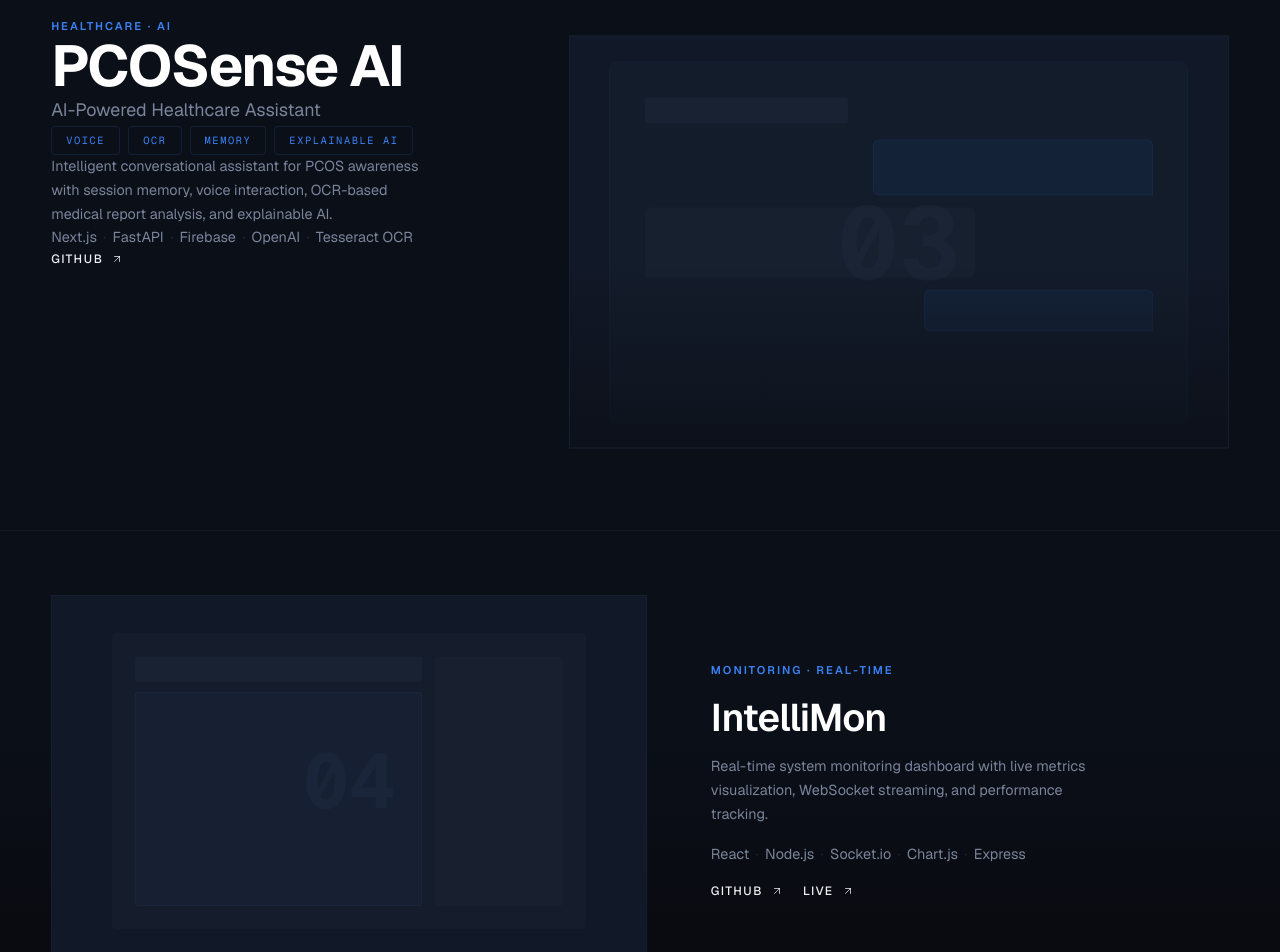
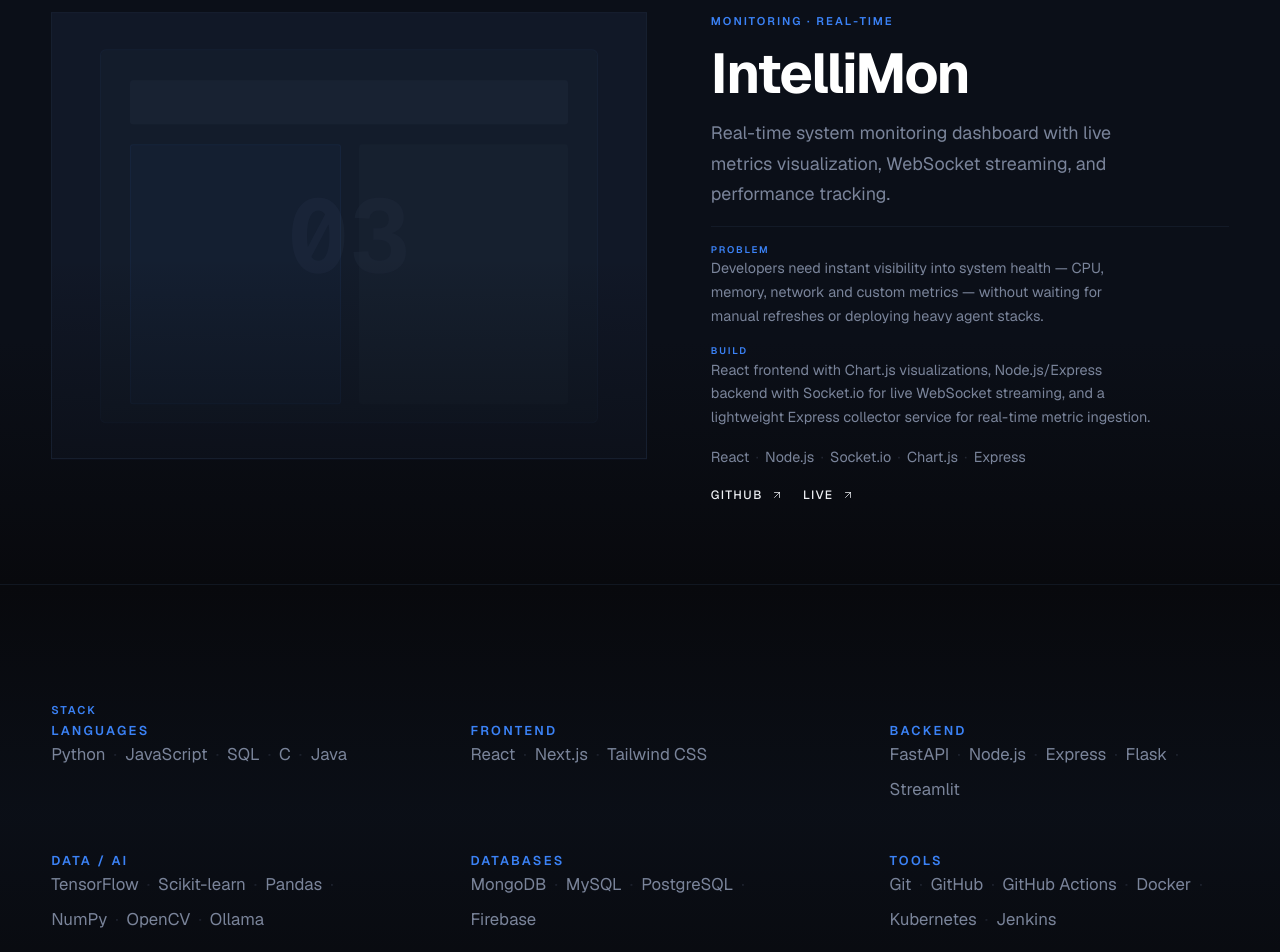
Before and after one commit to Barath-s-05/Portfolio, a Next.js app: page / in a window 1280 px wide. Shown: the part 3260-4212 px from the top of the page. Built offline with nearby package versions, Linux system fonts and the light colour scheme.

Commit message:
remove PCOSense, upgrade IntelliMon to full layout

```diff
--- a/app/components/SelectedWork.tsx
+++ b/app/components/SelectedWork.tsx
@@ -32,31 +32,21 @@
   },
   {
     num: "03",
-    cat: "Healthcare · AI",
-    title: "PCOSense AI",
-    tagline: "AI-Powered Healthcare Assistant",
-    desc: "Intelligent conversational assistant for PCOS awareness with session memory, voice interaction, OCR-based medical report analysis, and explainable AI.",
-    features: ["VOICE", "OCR", "MEMORY", "EXPLAINABLE AI"],
-    tech: ["Next.js", "FastAPI", "Firebase", "OpenAI", "Tesseract OCR"],
-    github: "https://github.com/Barath-s-05",
-    live: "",
-    layout: "c" as const,
-  },
-  {
-    num: "04",
     cat: "Monitoring · Real-Time",
     title: "IntelliMon",
     tagline: "Real-Time System Monitoring",
     desc: "Real-time system monitoring dashboard with live metrics visualization, WebSocket streaming, and performance tracking.",
+    problem: "Developers need instant visibility into system health — CPU, memory, network and custom metrics — without waiting for manual refreshes or deploying heavy agent stacks.",
+    build: "React frontend with Chart.js visualizations, Node.js/Express backend with Socket.io for live WebSocket streaming, and a lightweight Express collector service for real-time metric ingestion.",
     tech: ["React", "Node.js", "Socket.io", "Chart.js", "Express"],
     github: "https://github.com/Barath-s-05/IntelliMon",
     live: "https://intellimon.vercel.app/",
-    layout: "d" as const,
+    layout: "a" as const,
   },
 ];
 
 /* ═══════════════════════════════════════════
-   LAYOUT A — ClaimCheck — Hero project, large visual left
+   LAYOUT A — ClaimCheck / IntelliMon — Large visual left
    ═══════════════════════════════════════════ */
 const LayoutA = ({ p }: { p: typeof projects[0] }) => {
   const ref = useRef<HTMLDivElement>(null);
@@ -170,121 +160,7 @@
   );
 };
 
-/* ═══════════════════════════════════════════
-   LAYOUT C — PCOSense — Distinct product presentation
-   ═══════════════════════════════════════════ */
-const LayoutC = ({ p }: { p: typeof projects[2] }) => {
-  const ref = useRef<HTMLDivElement>(null);
-  const { scrollYProgress } = useScroll({ target: ref, offset: ["start end", "end start"] });
-  const visY = useTransform(scrollYProgress, [0, 1], [15, -15]);
-
-  return (
-    <div ref={ref} style={{ padding: "clamp(5rem,10vh,8rem) 0", borderBottom: "1px solid var(--border)" }}>
-      <div className="w">
-        <span className="lbl">{p.cat}</span>
-
-        <div className="grid grid-cols-1 lg:grid-cols-12 gap-12 lg:gap-16 items-start mt-6">
-          {/* Left: Title + features */}
-          <div className="lg:col-span-5">
-            <h3 className="d-lg text-white mb-3" style={{ fontSize: "clamp(2.2rem,4.5vw,3.8rem)" }}>{p.title}</h3>
-            <p className="b-lg mb-8" style={{ maxWidth: "380px" }}>{p.tagline}</p>
-
-            <div className="flex flex-wrap gap-2 mb-8">
-              {p.features?.map((f) => (
-                <span
-                  key={f}
-                  className="mono"
-                  style={{
-                    fontSize: "0.65rem",
-                    letterSpacing: "0.15em",
-                    padding: "6px 14px",
-                    border: "1px solid rgba(59,130,246,0.15)",
-                    borderRadius: "4px",
-                    color: "var(--blue)",
-                  }}
-                >
-                  {f}
-                </span>
-              ))}
-            </div>
-
-            <p className="b-sm mb-5" style={{ maxWidth: "380px" }}>{p.desc}</p>
-
-            <div className="flex flex-wrap gap-x-0 gap-y-1 mb-6">
-              {p.tech.map((t, i) => <span key={t} className="b-sm">{t}{i < p.tech.length - 1 && <span style={{ color: "rgba(69,77,98,0.4)", margin: "0 0.4rem" }}>·</span>}</span>)}
-            </div>
-
-            <div className="flex items-center gap-5">
-              <a href={p.github} target="_blank" rel="noopener noreferrer" className="a-link">GITHUB <svg viewBox="0 0 24 24" fill="none" stroke="currentColor" strokeWidth="1.5"><path d="M7 17L17 7M17 7H7M17 7v10" strokeLinecap="round" strokeLinejoin="round" /></svg></a>
-            </div>
-          </div>
-
-          {/* Right: Visual */}
-          <div className="lg:col-span-7">
-            <motion.div className="p-vis" style={{ y: visY, aspectRatio: "16/10" }}>
-              <div className="absolute inset-0 flex items-center justify-center">
-                <span className="mono font-bold" style={{ fontSize: "clamp(4rem,8vw,8rem)", color: "rgba(30,41,59,0.5)" }}>{p.num}</span>
-              </div>
-              <div className="absolute" style={{ inset: "6%", background: "rgba(30,41,59,0.25)", borderRadius: "8px", border: "1px solid rgba(59,130,246,0.04)" }}>
-                {/* Chat-like interface mockup */}
-                <div style={{ padding: "6% 6% 0", display: "flex", flexDirection: "column", gap: "5%", height: "100%" }}>
-                  <div style={{ height: "8%", background: "rgba(30,41,59,0.5)", borderRadius: "3px", width: "40%" }} />
-                  <div style={{ display: "flex", flexDirection: "column", gap: "4%", flex: 1 }}>
-                    <div style={{ alignSelf: "flex-end", width: "55%", height: "20%", background: "rgba(59,130,246,0.06)", borderRadius: "6px 6px 0 6px", border: "1px solid rgba(59,130,246,0.06)" }} />
-                    <div style={{ alignSelf: "flex-start", width: "65%", height: "25%", background: "rgba(30,41,59,0.3)", borderRadius: "6px 6px 6px 0" }} />
-                    <div style={{ alignSelf: "flex-end", width: "45%", height: "15%", background: "rgba(59,130,246,0.06)", borderRadius: "6px 6px 0 6px", border: "1px solid rgba(59,130,246,0.06)" }} />
-                  </div>
-                </div>
-              </div>
-              <div className="absolute inset-0" style={{ background: "linear-gradient(180deg,transparent 55%,rgba(8,9,13,0.5))" }} />
-            </motion.div>
-          </div>
-        </div>
-      </div>
-    </div>
-  );
-};
-
-/* ═══════════════════════════════════════════
-   LAYOUT D — IntelliMon — Compact horizontal
-   ═══════════════════════════════════════════ */
-const LayoutD = ({ p }: { p: typeof projects[0] }) => (
-  <div style={{ padding: "clamp(4rem,8vh,6rem) 0" }}>
-    <div className="w">
-      <div className="proj-a" style={{ alignItems: "center" }}>
-        <div className="p-vis" style={{ aspectRatio: "16/10" }}>
-          <div className="absolute inset-0 flex items-center justify-center">
-            <span className="mono font-bold" style={{ fontSize: "clamp(3rem,6vw,6rem)", color: "rgba(30,41,59,0.5)" }}>{p.num}</span>
-          </div>
-          <div className="absolute" style={{ inset: "10%", background: "rgba(30,41,59,0.3)", borderRadius: "4px" }}>
-            <div style={{ display: "flex", height: "100%", padding: "5%", gap: "3%" }}>
-              <div style={{ flex: 1, display: "flex", flexDirection: "column", gap: "4%" }}>
-                <div style={{ height: "10%", background: "rgba(30,41,59,0.5)", borderRadius: "2px" }} />
-                <div style={{ flex: 1, background: "rgba(59,130,246,0.03)", borderRadius: "3px", border: "1px solid rgba(59,130,246,0.05)" }} />
-              </div>
-              <div style={{ width: "30%", background: "rgba(30,41,59,0.3)", borderRadius: "3px" }} />
-            </div>
-          </div>
-        </div>
-
-        <div className="p-body">
-          <span className="lbl">{p.cat}</span>
-          <h3 className="d-md text-white" style={{ fontSize: "clamp(1.8rem,3vw,2.5rem)" }}>{p.title}</h3>
-          <p className="b-sm" style={{ maxWidth: "380px" }}>{p.desc}</p>
-          <div className="flex flex-wrap gap-x-0 gap-y-1">
-            {p.tech.map((t, i) => <span key={t} className="b-sm">{t}{i < p.tech.length - 1 && <span style={{ color: "rgba(69,77,98,0.4)", margin: "0 0.4rem" }}>·</span>}</span>)}
-          </div>
-          <div className="flex items-center gap-5">
-            <a href={p.github} target="_blank" rel="noopener noreferrer" className="a-link">GITHUB <svg viewBox="0 0 24 24" fill="none" stroke="currentColor" strokeWidth="1.5"><path d="M7 17L17 7M17 7H7M17 7v10" strokeLinecap="round" strokeLinejoin="round" /></svg></a>
-            {p.live && <a href={p.live} target="_blank" rel="noopener noreferrer" className="a-link">LIVE <svg viewBox="0 0 24 24" fill="none" stroke="currentColor" strokeWidth="1.5"><path d="M7 17L17 7M17 7H7M17 7v10" strokeLinecap="round" strokeLinejoin="round" /></svg></a>}
-          </div>
-        </div>
-      </div>
-    </div>
-  </div>
-);
-
-const layouts = { a: LayoutA, b: LayoutB, c: LayoutC, d: LayoutD };
+const layouts = { a: LayoutA, b: LayoutB };
 
 const SelectedWork = () => {
   return (
```
